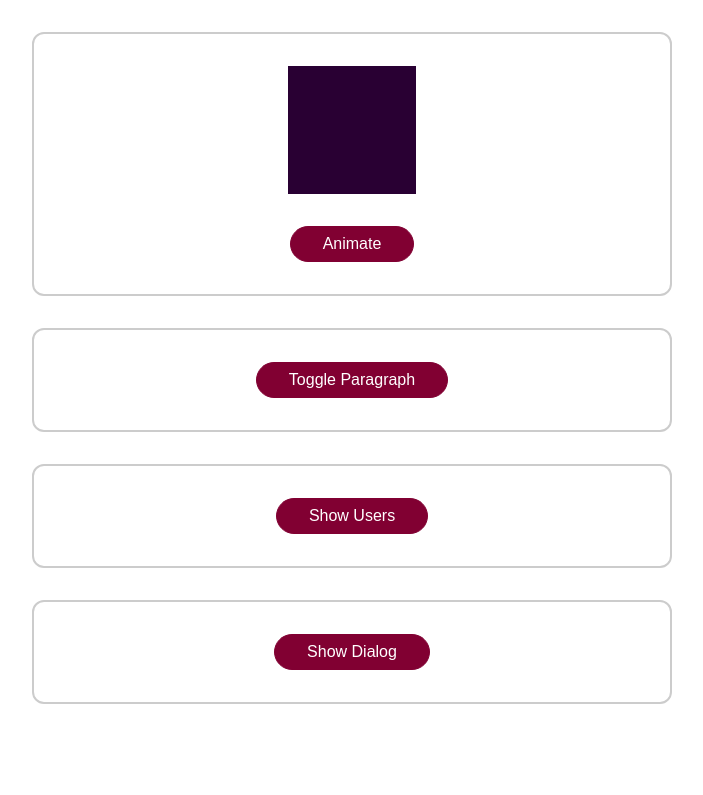
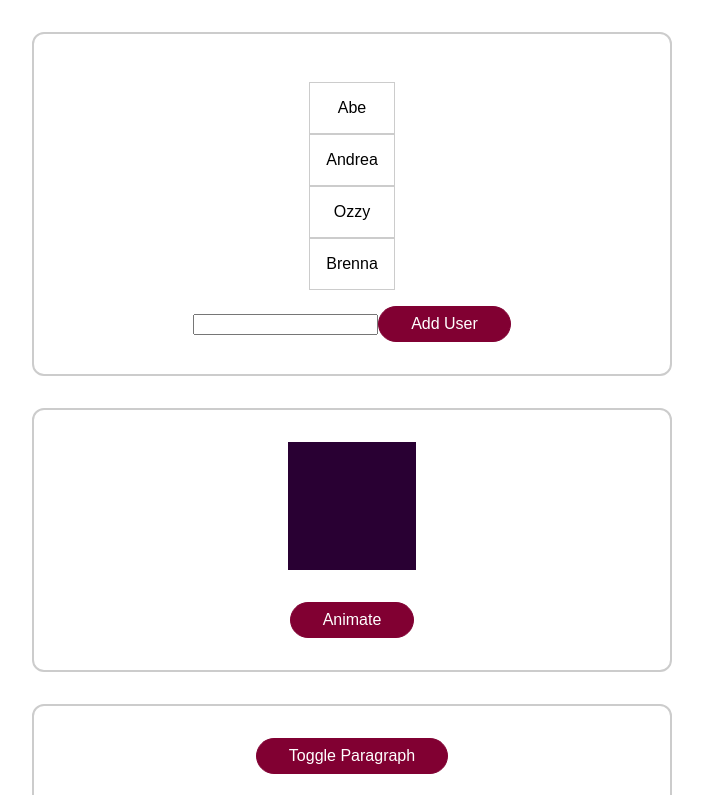
Before and after one commit to AbeJitsu/animations-01-starting-setup, a Vue app: page / in a window 1280 px wide. Shown: the top 795 px of the page, without its empty margins (288-991 px from the left). Built offline with nearby package versions, Linux system fonts and the light colour scheme.

Commit message:
Add UsersList component and update App.vue

```diff
--- a/src/App.vue
+++ b/src/App.vue
@@ -1,4 +1,8 @@
 <template>
+  <div class="container">
+    <users-list ></users-list>
+  </div>
+
   <div class="container">
     <div class="block" :class="{ animate: animatedBlock }"></div>
     <button @click="animateBlock">Animate</button>
@@ -41,7 +45,12 @@
 </template>
 
 <script>
+import UsersList from './components/UsersList.vue';
+
 export default {
+  components: {
+    UsersList,
+  },
   data() {
     return {
       animatedBlock: false,
--- /dev/null
+++ b/src/components/UsersList.vue
@@ -0,0 +1,45 @@
+<template>
+
+  <ul>
+    <li v-for="user in users" :key="user" @click="removeUser(user)">{{ user }}</li>
+  </ul>
+
+  <div>
+    <input type="text" ref="userNameInput" />
+    <button @click="addUser">Add User</button>
+  </div>
+
+</template>
+
+<script>
+export default {
+  data() {
+    return {
+      users: ['Abe', 'Andrea', 'Ozzy', 'Brenna'],
+    };
+  },
+  methods: {
+    addUser() {
+      const enteredUserName = this.$refs.userNameInput.value;
+      this.users.unshift(enteredUserName);
+    },
+    removeUser(user) {
+      this.users=this.users.filter(usr => usr !== user)
+    },
+  }
+};
+</script>
+
+<style scoped>
+ul {
+  list-style: none;
+  margin: 1rem 0;
+  padding: 0;
+}
+
+li {
+  border: 1px solid #ccc;
+  padding: 1rem;
+  text-align: center;
+}
+</style>
```
